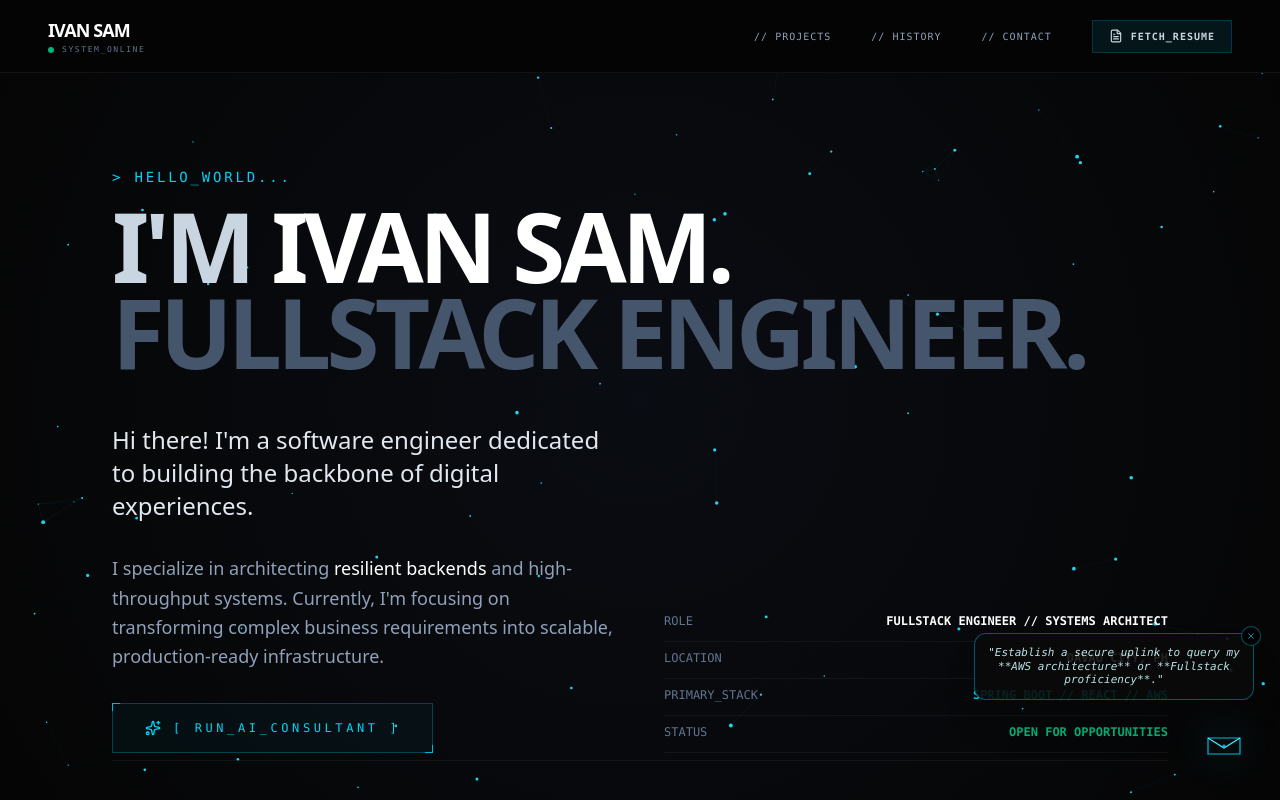
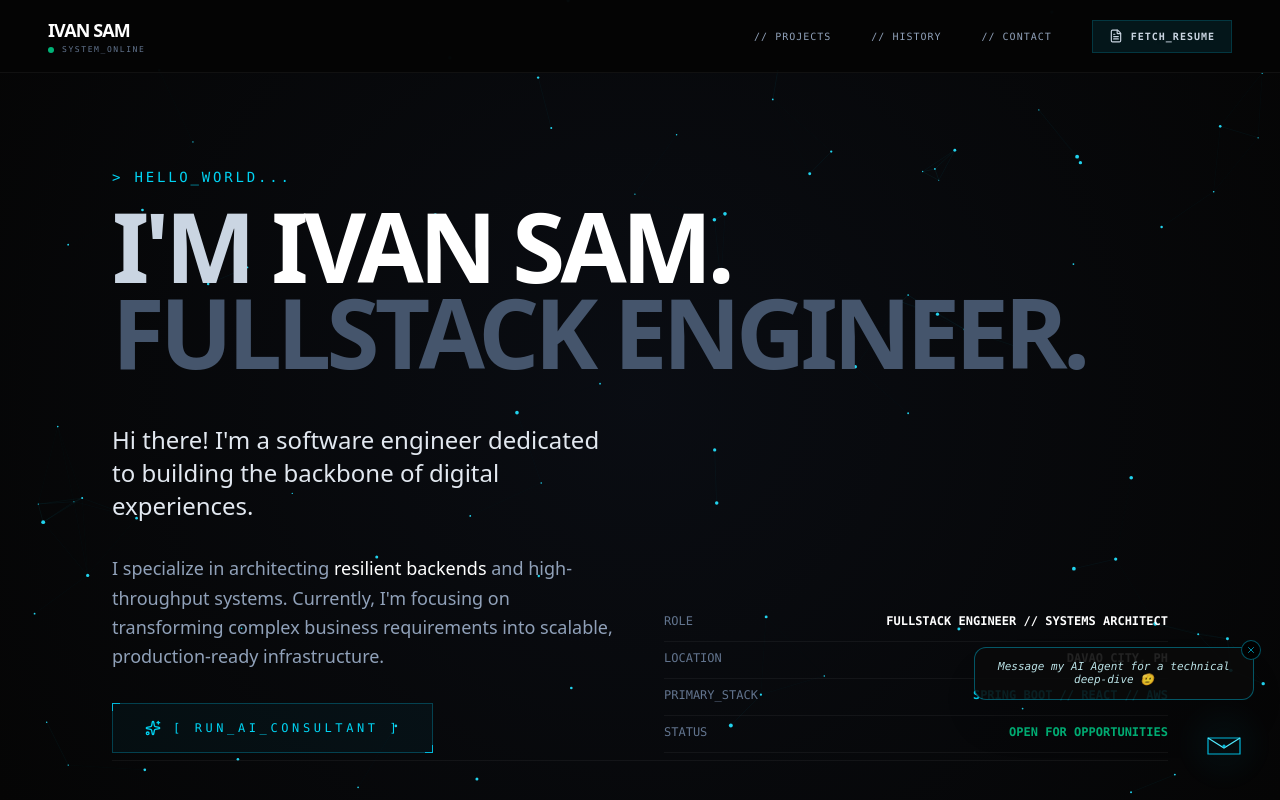
Before and after one commit to SaaammmyyyS/personal-website, a React (Vite) app: page / in a window 1280 px wide. Shown: the top 800 px of the page. Built offline with nearby package versions, Linux system fonts and the light colour scheme.

Commit message:
chore: updated the AI greeting to be more personal 🫡

```diff
--- a/src/components/AITerminal.jsx
+++ b/src/components/AITerminal.jsx
@@ -174,7 +174,7 @@ const AITerminal = () => {
               <X size={10} />
             </button>
             <div className="text-[10px] md:text-[11px] text-cyan-100 leading-tight italic text-center">
-              "Establish a secure uplink to query my **AWS architecture** or **Fullstack proficiency**."
+              Message my AI Agent for a technical deep-dive 🫡
             </div>
           </motion.div>
         )}
```
